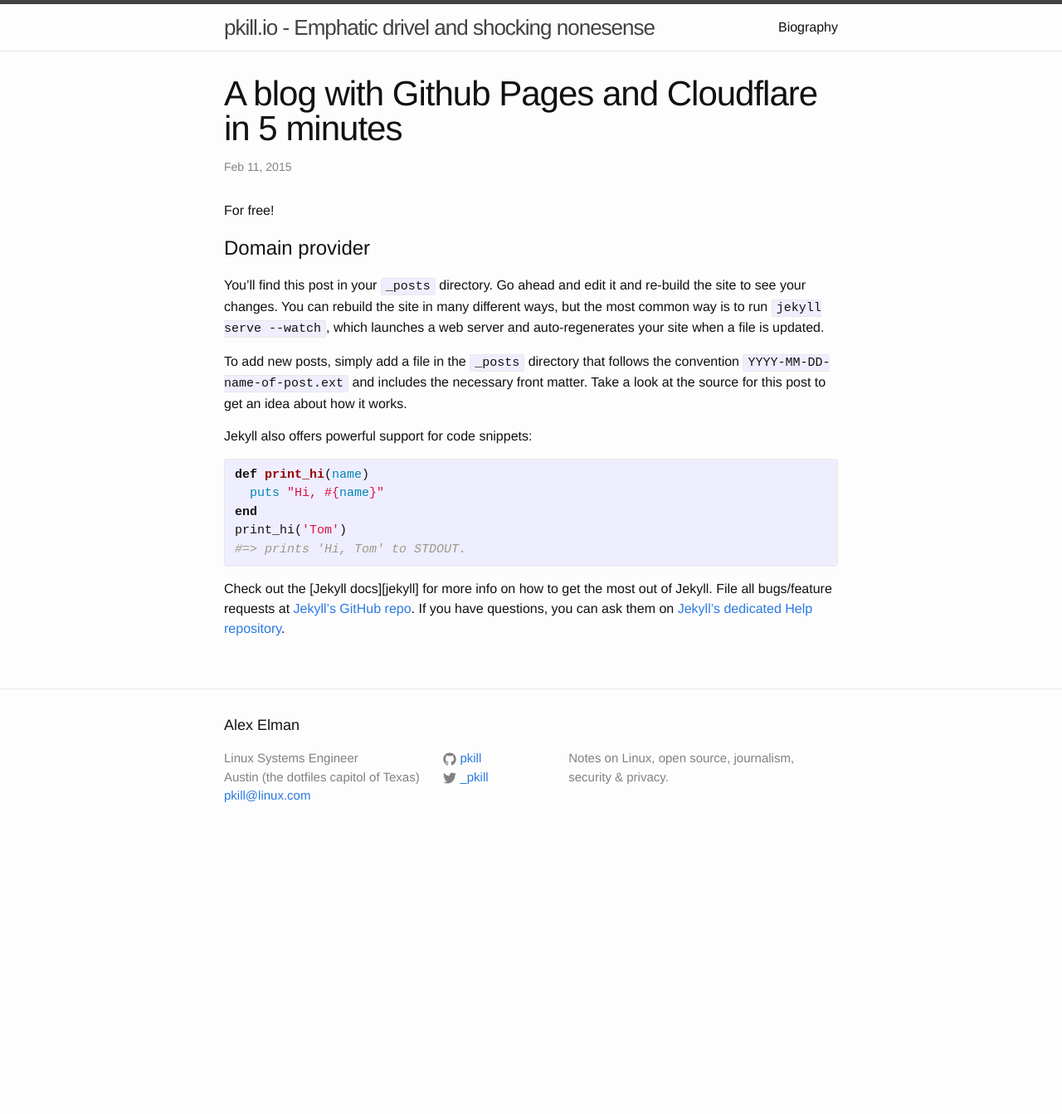
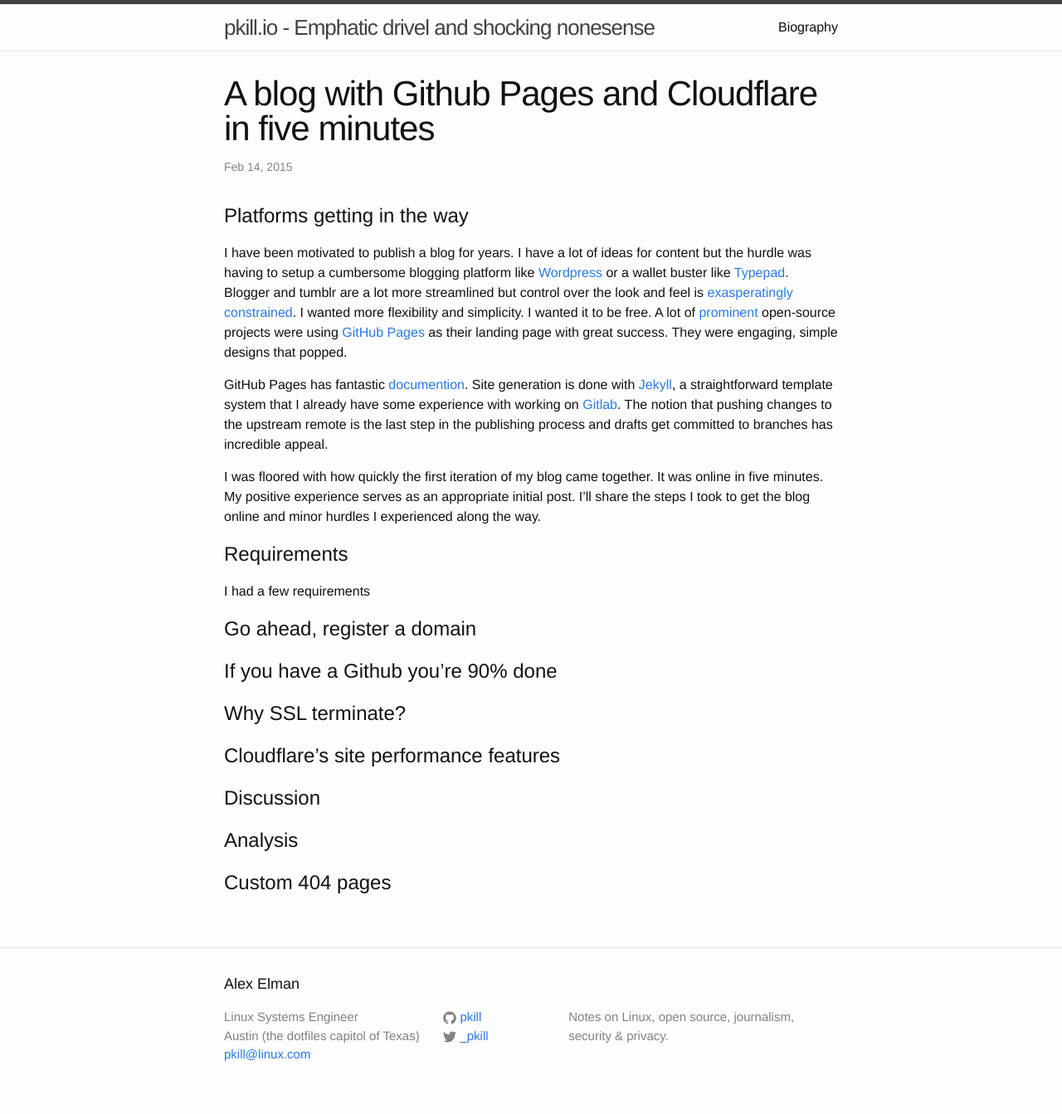
Before and after one commit to pkill/pkill.github.io, a Jekyll site: the page built from _posts/2015-02-11-setup-ssl-blog.markdown, in a window 1280 px wide. Shown: the whole page at 83% size. Built offline with Jekyll 4.4.1, drawn with Linux system fonts in a browser that asks for light colours; before the commit the page ends 1031 px from its top, so only the background shows below that.

Commit message:
Starting first post

```diff
--- a/_posts/2015-02-11-setup-ssl-blog.markdown
+++ b/_posts/2015-02-11-setup-ssl-blog.markdown
@@ -1,29 +1,40 @@
 ---
 layout: post
-title:  "A blog with Github Pages and Cloudflare in 5 minutes"
-date:   2015-02-11 22:34:52
+title:  "A blog with Github Pages and Cloudflare in five minutes"
+date:   2015-02-14 14:34:52
 categories: blog
 ---
-For free!
+# Platforms getting in the way
+I have been motivated to publish a blog for years. I have a lot of ideas for content but the hurdle was having to setup a cumbersome blogging platform like [Wordpress][wordpress] or a wallet buster like [Typepad](http://www.typepad.com/pricing). Blogger and tumblr are a lot more streamlined but control over the look and feel is [exasperatingly constrained](https://www.tumblr.com/docs/en/custom_themes). I wanted more flexibility and simplicity. I wanted it to be free. A lot of [prominent](http://getbootstrap.com/) open-source projects were using [GitHub Pages][gh-pages] as their landing page with great success. They were engaging, simple designs that popped.
 
-# Domain provider
+GitHub Pages has fantastic [documention][gh-docs]. Site generation is done with [Jekyll][jekyll-docs], a straightforward template system that I already have some experience with working on [Gitlab][gitlab]. The notion that pushing changes to the upstream remote is the last step in the publishing process and drafts get committed to branches has incredible appeal.
 
-You’ll find this post in your `_posts` directory. Go ahead and edit it and re-build the site to see your changes. You can rebuild the site in many different ways, but the most common way is to run `jekyll serve --watch`, which launches a web server and auto-regenerates your site when a file is updated.
+I was floored with how quickly the first iteration of my blog came together. It was online in five minutes. My positive experience serves as an appropriate initial post. I'll share the steps I took to get the blog online and minor hurdles I experienced along the way.
 
-To add new posts, simply add a file in the `_posts` directory that follows the convention `YYYY-MM-DD-name-of-post.ext` and includes the necessary front matter. Take a look at the source for this post to get an idea about how it works.
 
-Jekyll also offers powerful support for code snippets:
+# Requirements
 
-{% highlight ruby %}
-def print_hi(name)
-  puts "Hi, #{name}"
-end
-print_hi('Tom')
-#=> prints 'Hi, Tom' to STDOUT.
-{% endhighlight %}
+I had a few requirements
 
-Check out the [Jekyll docs][jekyll] for more info on how to get the most out of Jekyll. File all bugs/feature requests at [Jekyll’s GitHub repo][jekyll-gh]. If you have questions, you can ask them on [Jekyll’s dedicated Help repository][jekyll-help].
+# Go ahead, register a domain
+
+# If you have a Github you're 90% done
+
+# Why SSL terminate?
+
+# Cloudflare's site performance features
+
+# Discussion
+
+# Analysis
+
+# Custom 404 pages
 
 [Building a blog with Jekyll and Github pages]:      http://www.smashingmagazine.com/2014/08/01/build-blog-jekyll-github-pages/
+[gh-docs]: https://help.github.com/categories/github-pages-basics/
+[gh-pages]: https://pages.github.com/
+[gitlab]: https://about.gitlab.com
+[jekyll-docs]: http://jekyllrb.com/docs/home/
 [jekyll-gh]:   https://github.com/jekyll/jekyll
 [jekyll-help]: https://github.com/jekyll/jekyll-help
+[wordpress]: https://wordpress.com/
```
